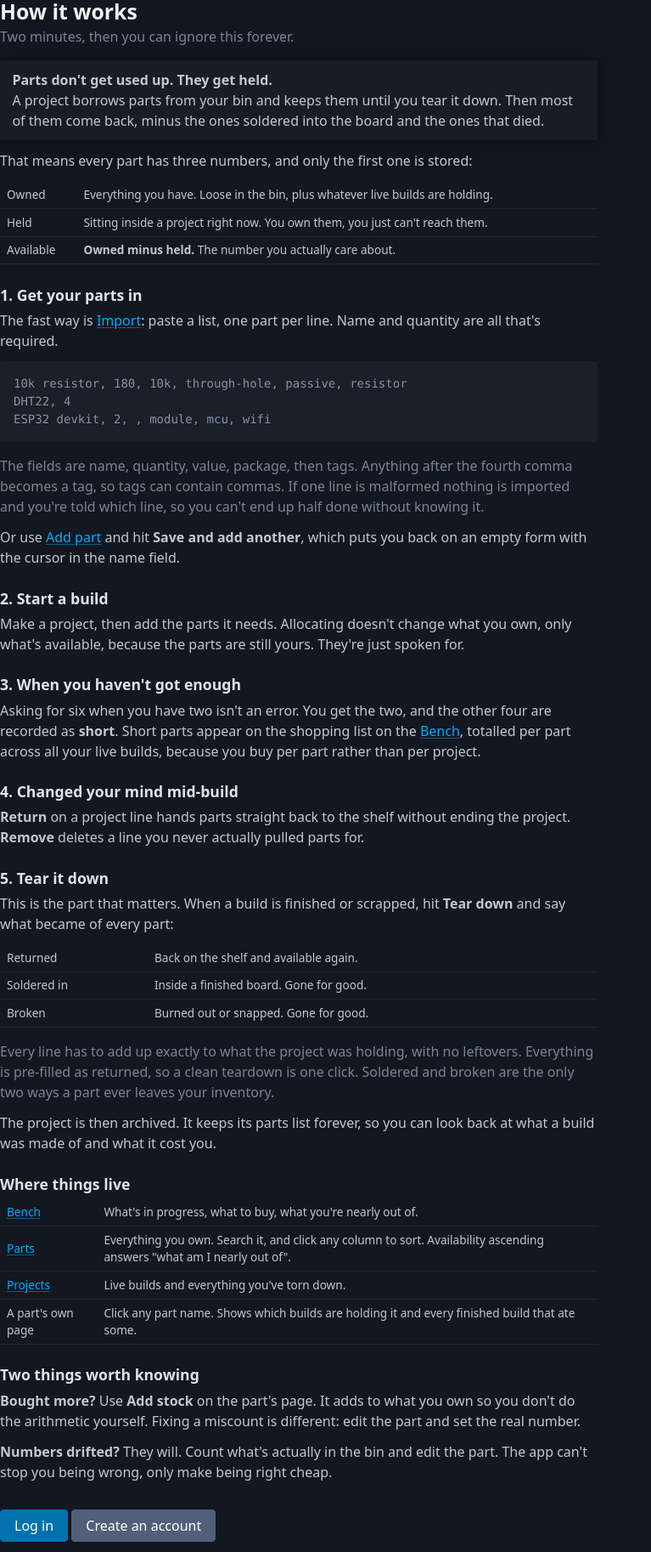
After one commit to DagaVedant/Inventory-Management-System, a Django app: page /guide/ in a window 1280 px wide. The commit adds this page. Shown: the whole page at 85% size, without its empty margins (0-767 px from the left). Run offline with Django 5.2, Linux system fonts and the light colour scheme; some libraries are stand-ins or nearby versions.

Commit message:
Add a guide page, and point the wordmark at it instead of the bench
The Inventory wordmark went to the dashboard, which is where Bench already
goes. It now opens a short how-it-works page covering the whole loop: the
custody idea, getting parts in, allocating, running short, handing parts back,
and tearing down. Bench is unchanged.

No login needed to read it, since it holds nothing personal and someone
deciding whether to sign up should be able to see what they would be signing up
to. The login page links to it for the same reason.

Signing up now lands on the bench rather than an empty parts table, which is
where the importer prompt lives.

114 tests.

```diff
--- a/core/templates/core/base.html
+++ b/core/templates/core/base.html
@@ -53,7 +53,7 @@
 
   {% if user.is_authenticated %}
   <nav class="topbar">
-    <strong><a href="{% url 'dashboard' %}">Inventory</a></strong>
+    <strong><a href="{% url 'guide' %}">Inventory</a></strong>
     <a href="{% url 'dashboard' %}">Bench</a>
     <a href="{% url 'part_list' %}">Parts</a>
     <a href="{% url 'project_list' %}">Projects</a>
--- /dev/null
+++ b/core/templates/core/guide.html
@@ -0,0 +1,164 @@
+{% extends "core/base.html" %}
+{% block title %}How it works{% endblock %}
+
+{% block content %}
+<div style="max-width:44rem">
+
+<hgroup>
+  <h1>How it works</h1>
+  <p>Two minutes, then you can ignore this forever.</p>
+</hgroup>
+
+<article>
+  <strong>Parts don't get used up. They get held.</strong><br>
+  A project borrows parts from your bin and keeps them until you tear it down.
+  Then most of them come back, minus the ones soldered into the board and the
+  ones that died.
+</article>
+
+<p>That means every part has three numbers, and only the first one is stored:</p>
+
+<figure>
+<table>
+  <tbody>
+    <tr>
+      <th scope="row">Owned</th>
+      <td>Everything you have. Loose in the bin, plus whatever live builds are
+          holding.</td>
+    </tr>
+    <tr>
+      <th scope="row">Held</th>
+      <td>Sitting inside a project right now. You own them, you just can't
+          reach them.</td>
+    </tr>
+    <tr>
+      <th scope="row">Available</th>
+      <td><strong>Owned minus held.</strong> The number you actually care
+          about.</td>
+    </tr>
+  </tbody>
+</table>
+</figure>
+
+<h2>1. Get your parts in</h2>
+<p>
+  The fast way is <a href="{% url 'part_import' %}">Import</a>: paste a list,
+  one part per line. Name and quantity are all that's required.
+</p>
+<pre><code>10k resistor, 180, 10k, through-hole, passive, resistor
+DHT22, 4
+ESP32 devkit, 2, , module, mcu, wifi</code></pre>
+<p class="muted">
+  The fields are name, quantity, value, package, then tags. Anything after the
+  fourth comma becomes a tag, so tags can contain commas. If one line is
+  malformed nothing is imported and you're told which line, so you can't end up
+  half done without knowing it.
+</p>
+<p>Or use <a href="{% url 'part_create' %}">Add part</a> and hit
+   <strong>Save and add another</strong>, which puts you back on an empty form
+   with the cursor in the name field.</p>
+
+<h2>2. Start a build</h2>
+<p>
+  Make a project, then add the parts it needs. Allocating doesn't change what
+  you own, only what's available, because the parts are still yours. They're
+  just spoken for.
+</p>
+
+<h2>3. When you haven't got enough</h2>
+<p>
+  Asking for six when you have two isn't an error. You get the two, and the
+  other four are recorded as <strong>short</strong>. Short parts appear on the
+  shopping list on the <a href="{% url 'dashboard' %}">Bench</a>, totalled per
+  part across all your live builds, because you buy per part rather than per
+  project.
+</p>
+
+<h2>4. Changed your mind mid-build</h2>
+<p>
+  <strong>Return</strong> on a project line hands parts straight back to the
+  shelf without ending the project. <strong>Remove</strong> deletes a line you
+  never actually pulled parts for.
+</p>
+
+<h2>5. Tear it down</h2>
+<p>
+  This is the part that matters. When a build is finished or scrapped, hit
+  <strong>Tear down</strong> and say what became of every part:
+</p>
+<figure>
+<table>
+  <tbody>
+    <tr>
+      <th scope="row">Returned</th>
+      <td>Back on the shelf and available again.</td>
+    </tr>
+    <tr>
+      <th scope="row">Soldered in</th>
+      <td>Inside a finished board. Gone for good.</td>
+    </tr>
+    <tr>
+      <th scope="row">Broken</th>
+      <td>Burned out or snapped. Gone for good.</td>
+    </tr>
+  </tbody>
+</table>
+</figure>
+<p class="muted">
+  Every line has to add up exactly to what the project was holding, with no
+  leftovers. Everything is pre-filled as returned, so a clean teardown is one
+  click. Soldered and broken are the only two ways a part ever leaves your
+  inventory.
+</p>
+<p>
+  The project is then archived. It keeps its parts list forever, so you can
+  look back at what a build was made of and what it cost you.
+</p>
+
+<h2>Where things live</h2>
+<figure>
+<table>
+  <tbody>
+    <tr>
+      <th scope="row"><a href="{% url 'dashboard' %}">Bench</a></th>
+      <td>What's in progress, what to buy, what you're nearly out of.</td>
+    </tr>
+    <tr>
+      <th scope="row"><a href="{% url 'part_list' %}">Parts</a></th>
+      <td>Everything you own. Search it, and click any column to sort.
+          Availability ascending answers "what am I nearly out of".</td>
+    </tr>
+    <tr>
+      <th scope="row"><a href="{% url 'project_list' %}">Projects</a></th>
+      <td>Live builds and everything you've torn down.</td>
+    </tr>
+    <tr>
+      <th scope="row">A part's own page</th>
+      <td>Click any part name. Shows which builds are holding it and every
+          finished build that ate some.</td>
+    </tr>
+  </tbody>
+</table>
+</figure>
+
+<h2>Two things worth knowing</h2>
+<p>
+  <strong>Bought more?</strong> Use <strong>Add stock</strong> on the part's
+  page. It adds to what you own so you don't do the arithmetic yourself.
+  Fixing a miscount is different: edit the part and set the real number.
+</p>
+<p>
+  <strong>Numbers drifted?</strong> They will. Count what's actually in the bin
+  and edit the part. The app can't stop you being wrong, only make being right
+  cheap.
+</p>
+
+{% if not user.is_authenticated %}
+  <p style="margin-top:2rem">
+    <a href="{% url 'login' %}" role="button">Log in</a>
+    <a href="{% url 'signup' %}" role="button" class="secondary">Create an account</a>
+  </p>
+{% endif %}
+
+</div>
+{% endblock %}
--- a/core/urls.py
+++ b/core/urls.py
@@ -5,6 +5,7 @@ from . import views
 urlpatterns = [
     path("healthz/", views.healthz, name="healthz"),
     path("", views.dashboard, name="dashboard"),
+    path("guide/", views.GuideView.as_view(), name="guide"),
     path("parts/", views.PartListView.as_view(), name="part_list"),
     path("parts/new/", views.PartCreateView.as_view(), name="part_create"),
     path("parts/import/", views.part_import, name="part_import"),
--- a/core/views.py
+++ b/core/views.py
@@ -16,6 +16,7 @@ from django.views.generic import (
     DeleteView,
     DetailView,
     ListView,
+    TemplateView,
     UpdateView,
 )
 
@@ -38,7 +39,7 @@ class SignupView(CreateView):
 
     def dispatch(self, request, *args, **kwargs):
         if request.user.is_authenticated:
-            return redirect("part_list")
+            return redirect("dashboard")
         return super().dispatch(request, *args, **kwargs)
 
     def form_valid(self, form):
@@ -53,7 +54,7 @@ class SignupView(CreateView):
             self.request,
             "Account created. Add your first part whenever you're ready.",
         )
-        return redirect("part_list")
+        return redirect("dashboard")
 
 
 class GuardedPasswordResetView(auth_views.PasswordResetView):
@@ -90,6 +91,13 @@ def healthz(request):
     except OperationalError:
         return JsonResponse({"status": "error", "database": "unreachable"}, status=503)
     return JsonResponse({"status": "ok"})
+
+
+class GuideView(TemplateView):
+    """How the app works. No login required: it holds nothing personal, and
+    someone deciding whether to sign up should be able to read it first."""
+
+    template_name = "core/guide.html"
 
 
 @login_required
--- a/templates/registration/login.html
+++ b/templates/registration/login.html
@@ -19,6 +19,7 @@
   </form>
 
   <p class="muted"><small>
+    New here? <a href="{% url 'guide' %}">How it works</a>.
     No account? <a href="{% url 'signup' %}">Create one</a>.
     {% if email_configured %}
       &middot; <a href="{% url 'password_reset' %}">Forgot your password?</a>
```
Also changed, not shown: core/tests.py (+43 -3 lines), README.md.
